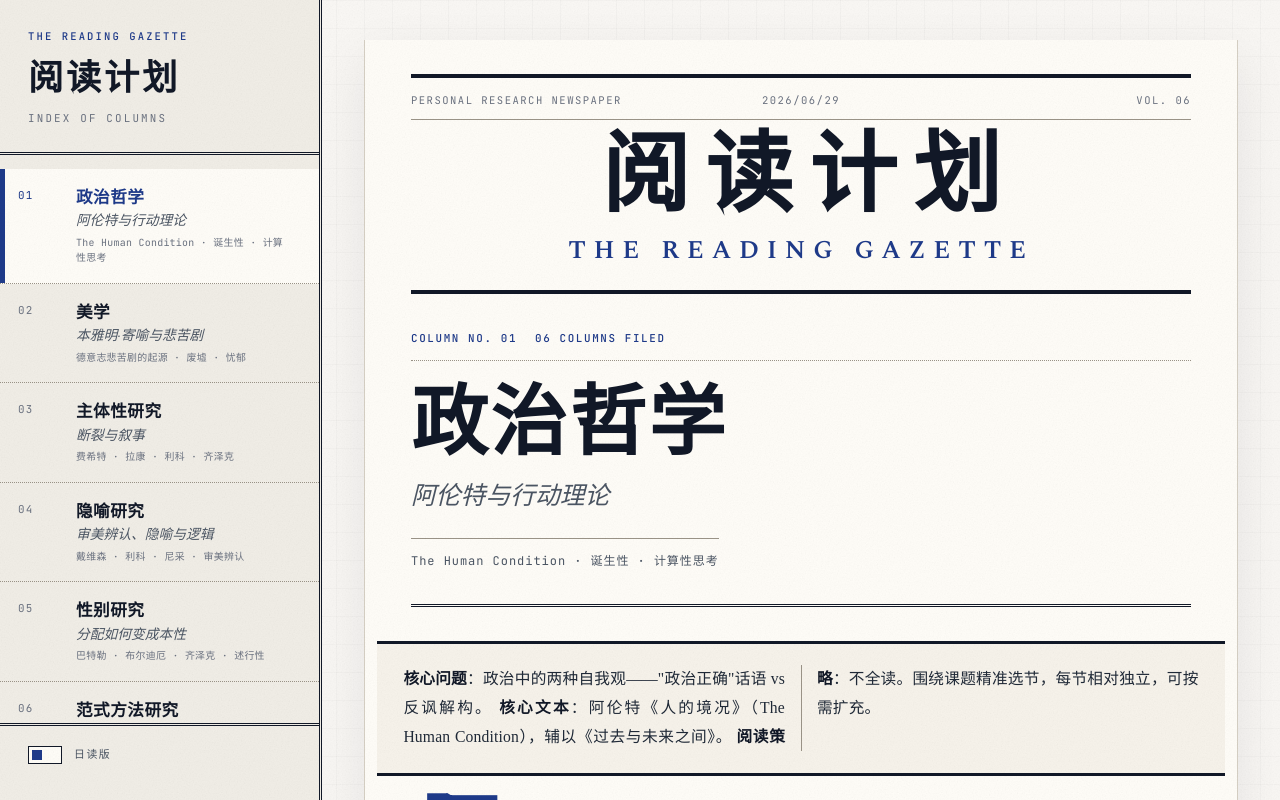
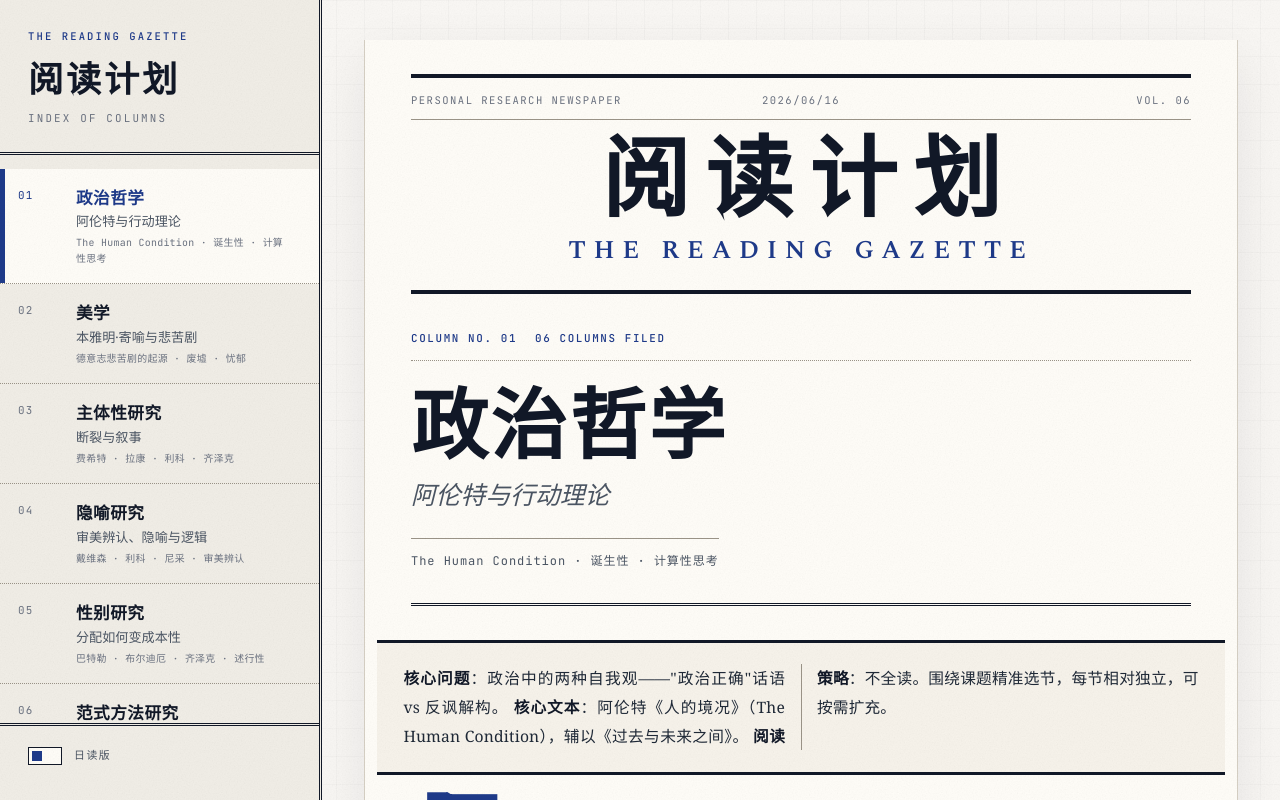
Before and after one commit to N0tANTi/reading-plans, a React (Vite) app: page / in a window 1280 px wide. Shown: the top 800 px of the page. Built offline with nearby package versions, Linux system fonts and the light colour scheme.

Commit message:
polish: show document dates and improve typography

```diff
--- a/index.html
+++ b/index.html
@@ -7,7 +7,7 @@
     <title>阅读计划 - The Reading Gazette</title>
     <link rel="preconnect" href="https://fonts.googleapis.com">
     <link rel="preconnect" href="https://fonts.gstatic.com" crossorigin>
-    <link href="https://fonts.googleapis.com/css2?family=Noto+Serif+SC:wght@300;400;500;600;700;900&family=Spectral:ital,wght@0,300;0,400;0,500;0,600;1,300;1,400&family=JetBrains+Mono:wght@400;500&display=swap" rel="stylesheet">
+    <link href="https://fonts.googleapis.com/css2?family=Noto+Serif:ital,wght@0,400;0,600;0,700;1,400&family=Noto+Serif+SC:wght@300;400;500;600;700;900&family=Spectral:ital,wght@0,300;0,400;0,500;0,600;1,300;1,400&family=JetBrains+Mono:wght@400;500&display=swap" rel="stylesheet">
   </head>
   <body>
     <div id="root"></div>
--- a/src/App.jsx
+++ b/src/App.jsx
@@ -2,8 +2,9 @@ import { useState, useEffect, useCallback, useRef } from 'react'
 import ReactMarkdown from 'react-markdown'
 
 function parseFrontmatter(raw) {
-  const m = raw.match(/^---\r?\n([\s\S]*?)\r?\n---\r?\n([\s\S]*)$/)
-  if (!m) return { meta: {}, content: raw }
+  const text = raw.replace(/^\uFEFF/, '')
+  const m = text.match(/^---\r?\n([\s\S]*?)\r?\n---\r?\n([\s\S]*)$/)
+  if (!m) return { meta: {}, content: text }
   const meta = {}
   m[1].split('\n').forEach(line => {
     const idx = line.indexOf(':')
@@ -22,23 +23,33 @@ const plans = Object.entries(mdModules)
   .map(([path, raw]) => {
     const { meta, content } = parseFrontmatter(raw)
     const filename = path.split('/').pop().replace('.md', '')
+    const order = parseInt(meta.order) || 999
     return {
       id: filename,
       title: meta.title || filename,
       subtitle: meta.subtitle || '',
       desc: meta.desc || '',
-      order: parseInt(meta.order) || 999,
+      order,
+      date: meta.date || '',
       content: stripLeadingH1(content),
     }
   })
   .sort((a, b) => a.order - b.order)
 
 const pad2 = (n) => String(n).padStart(2, '0')
-const issueDate = new Intl.DateTimeFormat('zh-CN', {
-  year: 'numeric',
-  month: '2-digit',
-  day: '2-digit',
-}).format(new Date())
+
+function formatIssueDate(plan) {
+  if (plan?.date) return plan.date.replaceAll('-', '/')
+  if (plan?.order > 1000000000000) {
+    return new Intl.DateTimeFormat('zh-CN', {
+      timeZone: 'Asia/Shanghai',
+      year: 'numeric',
+      month: '2-digit',
+      day: '2-digit',
+    }).format(new Date(plan.order))
+  }
+  return 'Archive'
+}
 
 function UploadModal({ open, onClose }) {
   const [form, setForm] = useState({ title: '', subtitle: '', desc: '', filename: '', password: '' })
@@ -275,7 +286,7 @@ export default function App() {
           <header className="masthead">
             <div className="edition-line">
               <span>Personal Research Newspaper</span>
-              <span>{issueDate}</span>
+              <span>{formatIssueDate(activePlan)}</span>
               <span>Vol. {pad2(plans.length)}</span>
             </div>
             <div className="masthead-title">阅读计划</div>
--- a/src/data/aesthetics.md
+++ b/src/data/aesthetics.md
@@ -4,6 +4,7 @@ subtitle: 本雅明·寄喻与悲苦剧
 icon: 🎭
 desc: 德意志悲苦剧的起源 · 废墟 · 忧郁
 order: 2
+date: 2026-06-16
 ---
 
 # 美学：本雅明《德意志悲苦剧的起源》
--- a/src/data/politics.md
+++ b/src/data/politics.md
@@ -4,6 +4,7 @@ subtitle: 阿伦特与行动理论
 icon: 🏛
 desc: The Human Condition · 诞生性 · 计算性思考
 order: 1
+date: 2026-06-16
 ---
 
 # 政治哲学：阿伦特与行动理论
--- a/src/data/subjectivity.md
+++ b/src/data/subjectivity.md
@@ -4,6 +4,7 @@ subtitle: 断裂与叙事
 icon: 🪞
 desc: 费希特 · 拉康 · 利科 · 齐泽克
 order: 3
+date: 2026-06-16
 ---
 
 # 主体性研究计划：断裂与叙事
--- a/src/index.css
+++ b/src/index.css
@@ -16,8 +16,8 @@
   --shadow: 0 18px 50px rgb(17 24 39 / 0.08);
   --sidebar-w: 322px;
   --content-max: 920px;
-  --serif-cjk: 'Noto Serif SC', 'Songti SC', 'SimSun', serif;
-  --serif-lat: 'Spectral', Georgia, 'Times New Roman', serif;
+  --serif-cjk: 'Noto Serif SC', 'Noto Serif', 'Songti SC', 'SimSun', serif;
+  --serif-lat: 'Spectral', 'Noto Serif', Georgia, 'Times New Roman', serif;
   --mono: 'JetBrains Mono', 'SF Mono', Consolas, monospace;
   --t: 180ms ease;
 }
@@ -220,10 +220,10 @@ button {
 
 .nav-sub {
   color: var(--ink-3);
-  font-family: var(--serif-lat);
-  font-size: 0.86rem;
-  font-style: italic;
-  line-height: 1.35;
+  font-family: var(--serif-cjk);
+  font-size: 0.82rem;
+  font-style: normal;
+  line-height: 1.45;
 }
 
 .nav-desc {
```
Also changed, not shown: api/upload.js (+7 -0 lines).
